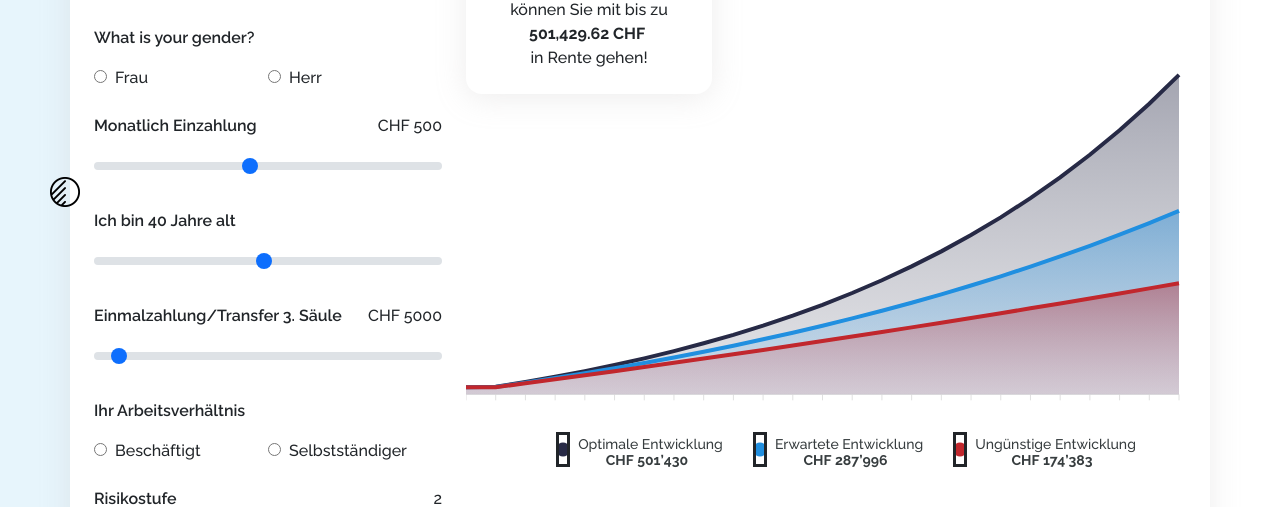
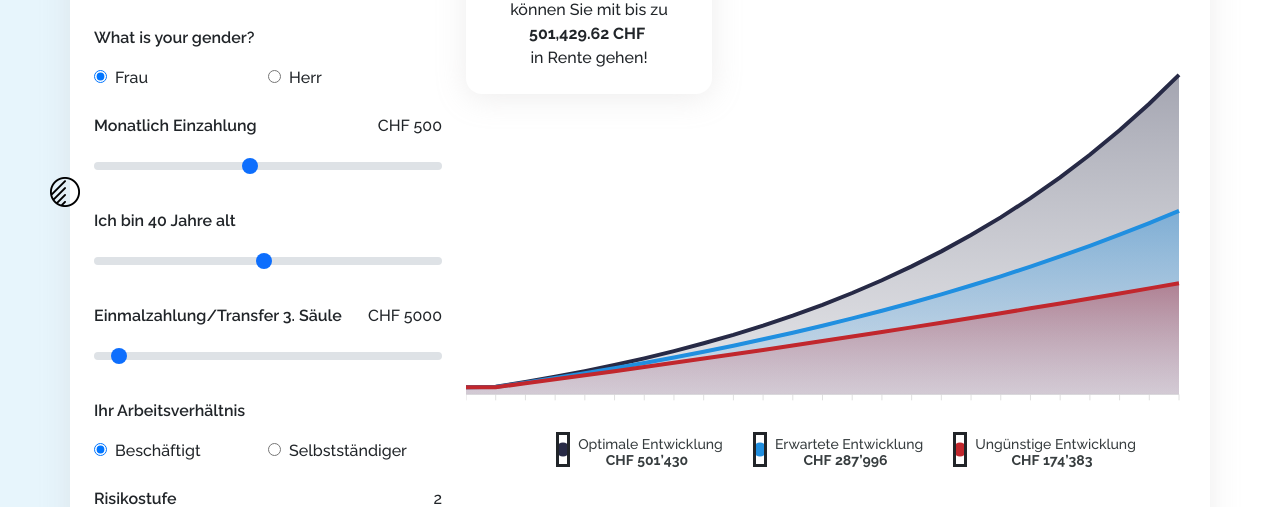
Before and after one commit to BleronMexhuani/finanu, a React (Create React App) app in the folder client/: page /finanzen/pensionsplanung-und-ruhestand in a window 1280 px wide. Shown: the part 543-1050 px from the top of the page. Built offline with nearby package versions, Linux system fonts and the light colour scheme.

Commit message:
HTMLFOR PENSION CHART

```diff
--- a/client/src/components/pensionPlan/PensionChart.js
+++ b/client/src/components/pensionPlan/PensionChart.js
@@ -268,7 +268,7 @@ function PensionChart() {
                                                 <div className="row g-0">
                                                     <div className="col-6">
                                                         <label htmlFor="male">
-                                                            <input type="radio" id='male' name='gender' />
+                                                            <input type="radio" checked id='male' name='gender' />
                                                             <span className='ps-2 fw-500'>Frau</span>
                                                         </label>
                                                     </div>
@@ -339,14 +339,14 @@ function PensionChart() {
                                             <div>
                                                 <div className="row g-0">
                                                     <div className="col-6">
-                                                        <label htmlFor="male">
-                                                            <input type="radio" id='male' name='empolyment' />
+                                                        <label htmlFor="Beschäftigt">
+                                                            <input type="radio" id='Beschäftigt' checked name='empolyment' />
                                                             <span className='ps-2 fw-500'>Beschäftigt</span>
                                                         </label>
                                                     </div>
                                                     <div className="col-6">
-                                                        <label htmlFor="female">
-                                                            <input type="radio" id='female' name='empolyment' />
+                                                        <label htmlFor="Selbstständiger">
+                                                            <input  type="radio" id='Selbstständiger' name='empolyment' />
                                                             <span className='ps-2 fw-500'>Selbstständiger</span>
                                                         </label>
                                                     </div>
```
